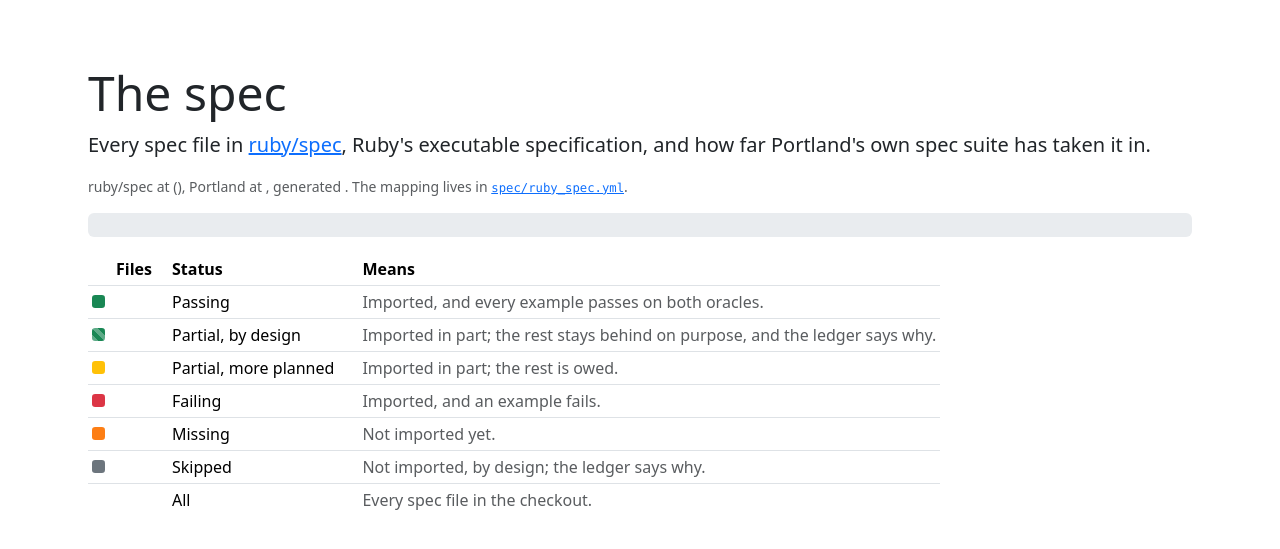
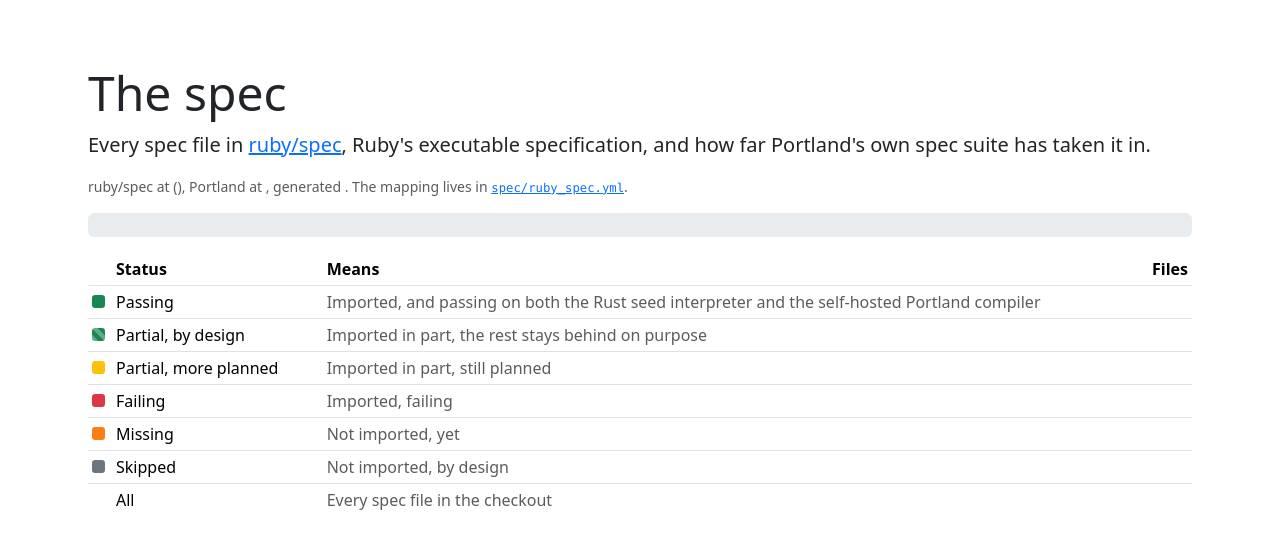
Before and after one commit to portlandlang/portlandlang.com, a Jekyll site: the page built from spec.html, in a window 1280 px wide. Shown: the top 549 px of the page. Built offline with Jekyll 4.4.1, drawn with Linux system fonts in a browser that asks for light colours.

Commit message:
Copy edits and source formatting

```diff
--- a/_data/statuses.yml
+++ b/_data/statuses.yml
@@ -1,29 +1,40 @@
-# How the spec dashboard draws each status. The statuses themselves, and
-# which file has which, come from _data/ruby_spec.json, generated in the
-# language repo by script/ruby_spec_dashboard. Listed in bar order: done
-# first, then in progress, then broken, then not started, then never.
+# How the spec dashboard draws each status.
+# The statuses themselves and which file has which comes from `_data/ruby_spec.json`.
+# The .json is generated in the language repo by `script/ruby_spec_dashboard`.
+#
+# Listed in bar order:
+#   done
+#   in progress
+#   broken
+#   not started
+#   never
 
 - key: passing
   label: Passing
   color: green
-  description: Imported, and every example passes on both oracles.
+  description: Imported, and passing on both the Rust seed interpreter and the self-hosted Portland compiler
+
 - key: partial_intentional
   label: Partial, by design
   color: green-striped
-  description: Imported in part; the rest stays behind on purpose, and the ledger says why.
+  description: Imported in part, the rest stays behind on purpose
+
 - key: partial_planned
   label: Partial, more planned
   color: yellow
-  description: Imported in part; the rest is owed.
+  description: Imported in part, still planned
+
 - key: failing
   label: Failing
   color: red
-  description: Imported, and an example fails.
+  description: Imported, failing
+
 - key: missing
   label: Missing
   color: orange
-  description: Not imported yet.
+  description: Not imported, yet
+
 - key: skipped
   label: Skipped
   color: grey
-  description: Not imported, by design; the ledger says why.
+  description: Not imported, by design
--- a/_includes/spec_files.html
+++ b/_includes/spec_files.html
@@ -1,11 +1,13 @@
 {%- comment -%}
-One directory's files as table rows: include.files. Each row is a link
-target (file.anchor) with its own `#` link.
+One directory's files as table rows: include.files.
+Each row is a link target (file.anchor) with its own `#` link.
 {%- endcomment -%}
+
 <table class="table table-sm align-top">
   <tbody>
     {%- for file in include.files %}
       {%- assign status = site.data.statuses | where: "key", file.status | first %}
+
       <tr id="{{ file.anchor }}">
         <td class="file-status"><span class="status-swatch status-{{ status.color }}" title="{{ status.label }}"></span></td>
         <td class="file-name"><a href="{{ file.url }}">{{ file.name }}</a> <a class="anchor" href="#{{ file.anchor }}" aria-label="Link to {{ file.name }}">#</a></td>
--- a/assets/css/main.css
+++ b/assets/css/main.css
@@ -43,10 +43,10 @@ own palette variables, so dark mode follows.
   width: 0.8rem;
 }
 
-.status-legend { width: auto; }
 .status-legend .legend-swatch { width: 1.5rem; }
-.status-legend .legend-count { font-variant-numeric: tabular-nums; font-weight: 600; padding-right: 1rem; }
+.status-legend .legend-count { font-variant-numeric: tabular-nums; font-weight: 600; }
 .status-legend .legend-label { padding-right: 1.5rem; white-space: nowrap; }
+.status-legend .legend-means { padding-right: 1.5rem; }
 .status-legend tfoot td { border-bottom: 0; }
 
 details.area { margin-top: 2.5rem; }
--- a/spec.html
+++ b/spec.html
@@ -1,6 +1,6 @@
 ---
 layout: default
-title: "The spec"
+title: The spec
 permalink: /spec/
 wide: true
 ---
@@ -23,27 +23,29 @@ wide: true
   <thead>
     <tr>
       <th scope="col"><span class="visually-hidden">Color</span></th>
+      <th scope="col" class="legend-label">Status</th>
+      <th scope="col" class="legend-means">Means</th>
       <th scope="col" class="legend-count text-end">Files</th>
-      <th scope="col" class="legend-label">Status</th>
-      <th scope="col">Means</th>
     </tr>
   </thead>
+
   <tbody>
     {%- for status in site.data.statuses %}
       <tr>
         <td class="legend-swatch"><span class="status-swatch status-{{ status.color }}"></span></td>
+        <td class="legend-label">{{ status.label }}</td>
+        <td class="legend-means text-body-secondary">{{ status.description }}</td>
         <td class="legend-count text-end">{{ dashboard.totals[status.key] }}</td>
-      <td class="legend-label">{{ status.label }}</td>
-      <td class="text-body-secondary">{{ status.description }}</td>
       </tr>
     {%- endfor %}
   </tbody>
+
   <tfoot>
     <tr>
       <td></td>
+      <td class="legend-label">All</td>
+      <td class="legend-means text-body-secondary">Every spec file in the checkout</td>
       <td class="legend-count text-end">{{ dashboard.totals.files }}</td>
-      <td class="legend-label">All</td>
-      <td class="text-body-secondary">Every spec file in the checkout.</td>
     </tr>
   </tfoot>
 </table>
@@ -54,25 +56,33 @@ wide: true
       <span class="area-name h3">{{ area.name }}</span>
       <span class="text-body-secondary">{{ area.totals.files }} files</span>
       <a class="anchor" href="#{{ area.anchor }}" aria-label="Link to {{ area.name }}">#</a>
+
       {% include status_bar.html totals=area.totals %}
     </summary>
 
     {% for directory in area.directories %}
       {%- if directory.name == area.name %}
-  {%- comment %}An area's own top-level files, as language/ has: no extra level.{% endcomment %}
+        {%- comment %}
+        An area's own top-level files, as language/ has: no extra level.
+        {% endcomment %}
+
         {% include spec_files.html files=directory.files %}
       {%- else %}
         <details class="directory" id="{{ directory.anchor }}">
           <summary>
             {%- assign area_prefix = area.name | append: "/" %}
             {%- assign short_name = directory.name | remove_first: area_prefix %}
+
             <span class="directory-label">
               <span class="directory-name" title="{{ directory.name }}">{{ short_name }}</span>
               <a class="anchor" href="#{{ directory.anchor }}" aria-label="Link to {{ directory.name }}">#</a>
             </span>
+
             <span class="directory-count text-body-secondary">{{ directory.totals.files }}</span>
+
             {% include status_bar.html totals=directory.totals size="small" %}
           </summary>
+
           {% include spec_files.html files=directory.files %}
         </details>
       {%- endif %}
@@ -81,9 +91,10 @@ wide: true
 {% endfor %}
 
 <script>
-  // A link into the tree lands on a visible spot: every <details> around the
-  // target opens — the target's own too, so #core-array shows its files —
-  // on load and whenever the anchor changes. Closed is the default.
+  // A link into the tree lands on a visible spot:
+  // every <details> around the target opens, so #core-array shows its files.
+  // On load and whenever the anchor changes. Closed is the default.
+  //
   (() => {
     const reveal = () => {
       const target = document.getElementById(decodeURIComponent(location.hash.slice(1)))
```
Also changed, not shown: _includes/status_bar.html (+6 -3 lines). Lines whose indentation alone changed are shown as unchanged.
